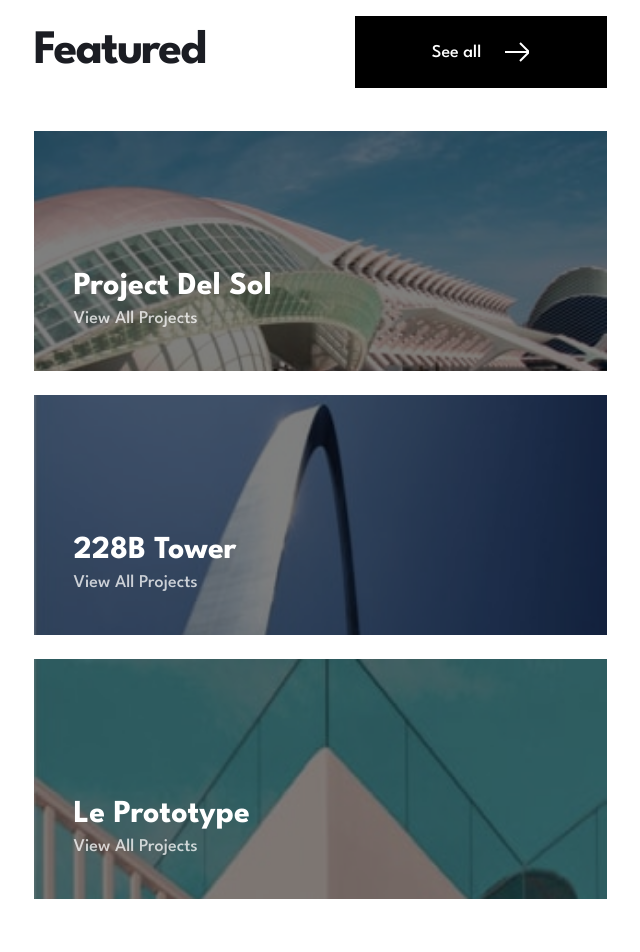
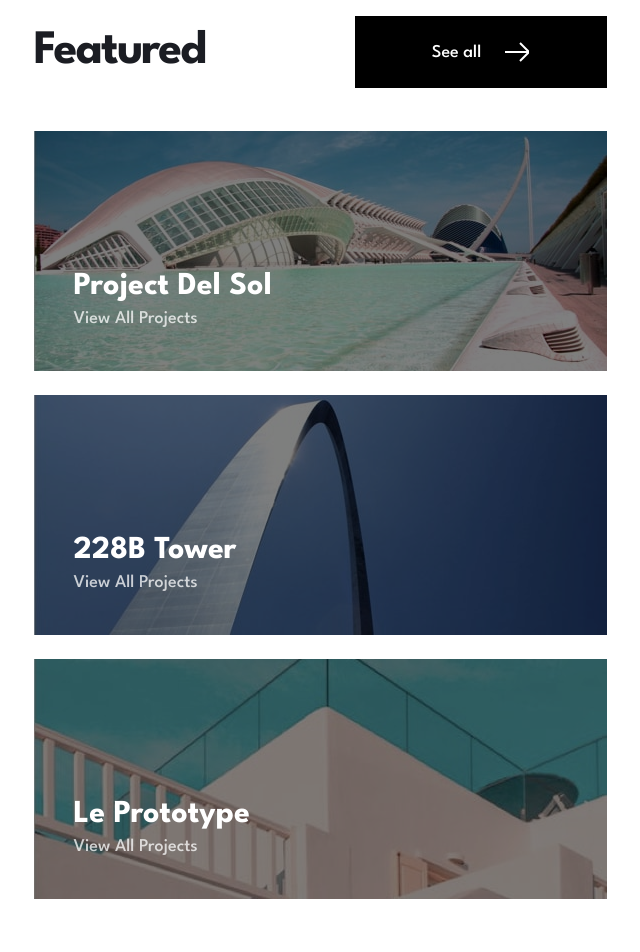
Before and after one commit to gigakhrz/arch-studio-multi-page-website, a Next.js app: page / in a window 1280 px wide. Shown: the part 2240-3192 px from the top of the page, without its empty margins (320-960 px from the left). Built offline with nearby package versions, Linux system fonts and the light colour scheme.

Commit message:
add bg images on features

```diff
--- a/src/app/components/homeChilds/FeaturesChilds.tsx
+++ b/src/app/components/homeChilds/FeaturesChilds.tsx
@@ -5,7 +5,7 @@ const FeaturesChilds = (): JSX.Element => {
     <div className="flex flex-col w-full gap-[24px] ">
       <div
         className="w-[311px] h-[240px] flex flex-col items-start justify-end px-[24px] py-[23px] relative   bg-projectMob-img bg-no-repeat	bg-cover
-        md:w-full md:pl-[40px] md:pb-[40px]
+        md:w-full md:pl-[40px] md:pb-[40px] md:bg-projectTab-img
       "
       >
         <h1 className=" z-10 text-[32px] leading-[40px]  text-white self-start font-bold">
@@ -26,7 +26,7 @@ const FeaturesChilds = (): JSX.Element => {
 
       <div
         className="w-[311px] h-[240px] flex flex-col items-start justify-end px-[24px] py-[23px] relative   bg-towerMob-img bg-no-repeat	bg-cover
-      md:w-full md:pl-[40px] md:pb-[40px]"
+      md:w-full md:pl-[40px] md:pb-[40px] md:bg-towerTab-img  "
       >
         <h1 className=" z-10 text-[32px] leading-[40px]  text-white self-start font-bold">
           228B Tower
@@ -45,7 +45,7 @@ const FeaturesChilds = (): JSX.Element => {
 
       <div
         className="w-[311px] h-[240px] flex flex-col items-start justify-end px-[24px] py-[23px] relative   bg-protorypeMob-img bg-no-repeat	bg-cover
-      md:w-full md:pl-[40px] md:pb-[40px]"
+      md:w-full md:pl-[40px] md:pb-[40px] md:bg-protorypeTab-img"
       >
         <h1 className=" z-10 text-[32px] leading-[40px]  text-white self-start font-bold">
           Le Prototype
--- a/tailwind.config.ts
+++ b/tailwind.config.ts
@@ -16,7 +16,7 @@ const config: Config = {
         "projectMob-img": "url('/assets/portfolio/mobile/image-del-sol.jpg')",
         "projectTab-img": "url('/assets/portfolio/tablet/image-del-sol.jpg')",
         "towerMob-img": "url('/assets/portfolio/mobile/image-228b.jpg')",
-        "towerMTab-img": "url('/assets/portfolio/tablet/image-228b.jpg')",
+        "towerTab-img": "url('/assets/portfolio/tablet/image-228b.jpg')",
         "protorypeMob-img":
           "url('/assets/portfolio/mobile/image-prototype.jpg')",
         "protorypeTab-img":
```
